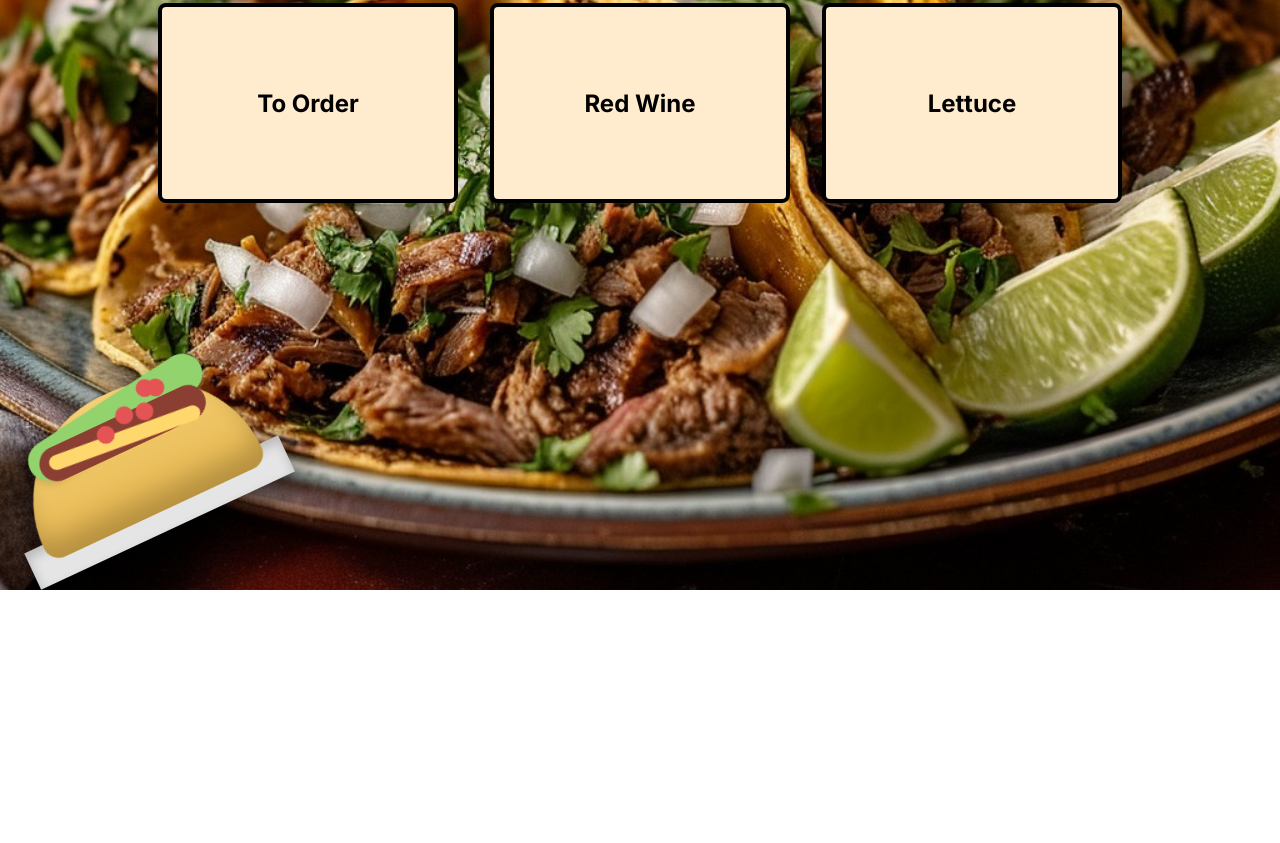
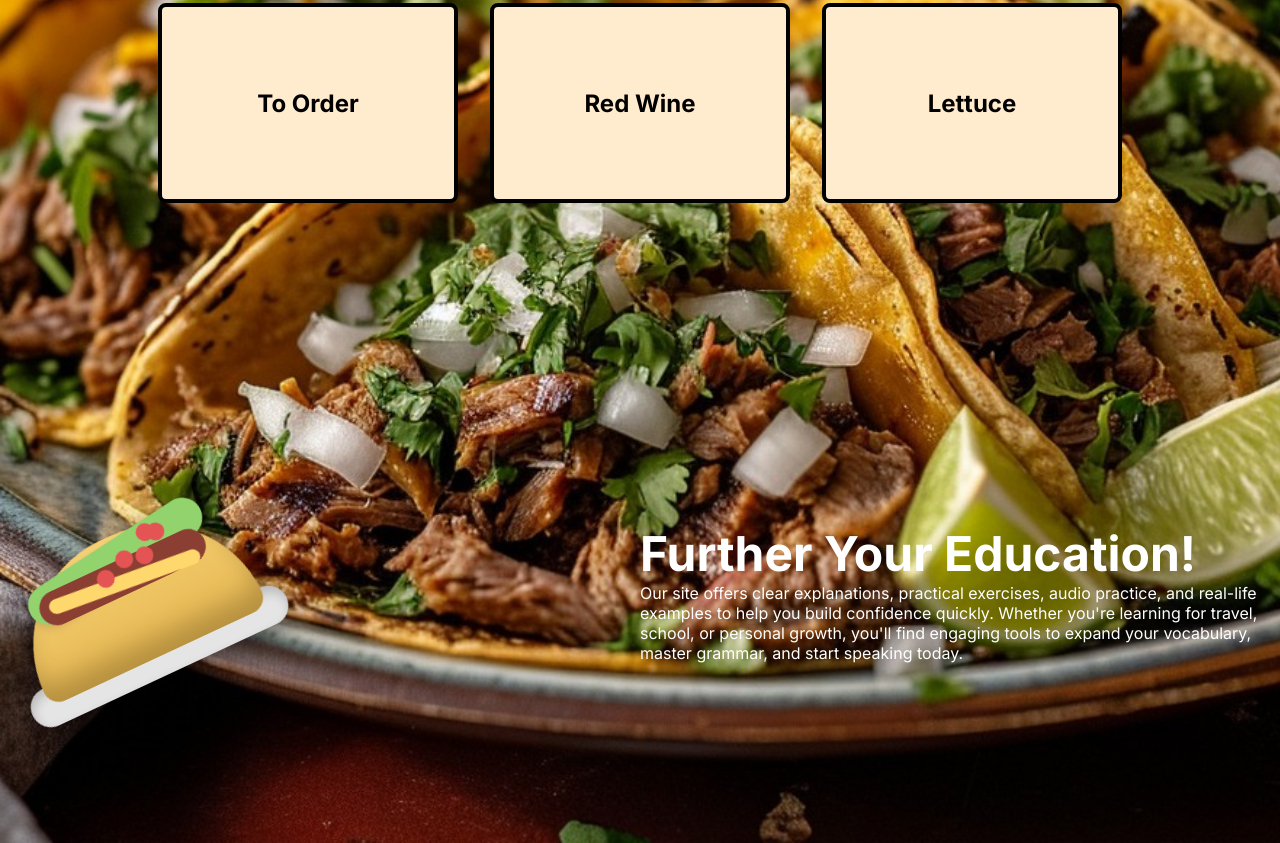
Before and after one commit to lengleman-spec/spanish-flashcards, a plain HTML site: page index.html in a window 1280 px wide. Shown: the part 644-1487 px from the top of the page. Before the commit the page ends 1234 px from the top, so only its background shows below. Drawn offline with Linux system fonts and the light colour scheme.

Commit message:
Align 'learn more' section using grid. Aligned items's content using flexbox.

```diff
--- a/index.html
+++ b/index.html
@@ -70,8 +70,11 @@
       </div>
     </div>
 
+    <!-- Learn More Section -->
+    <section class="learn-more-section">
       <!-- ANIMATED CARTOON TACO -->
-    <section class="animation-container">
+
+      <div class="animation-container">
         <div class="taco">
           <div class="plate"></div>
           <div class="shell"></div>
@@ -80,6 +83,20 @@
           <div class="cheese"></div>
           <div class="tomatoes"></div>
         </div>
+      </div>
+
+      <div class="learn-more-container">
+        <div class="learn-more-text">
+          <h2>Further Your Education!</h2>
+          <p>
+            Our site offers clear explanations, practical exercises, audio
+            practice, and real-life examples to help you build confidence
+            quickly. Whether you're learning for travel, school, or personal
+            growth, you'll find engaging tools to expand your vocabulary, master
+            grammar, and start speaking today.
+          </p>
+        </div>
+      </div>
     </section>
   </body>
 </html>
--- a/styles.css
+++ b/styles.css
@@ -80,9 +80,7 @@ h1 {
 
 /* ----------- TACO ANIMATION SECTION ---------- */
 .animation-container {
-  /* display: flex;
-  justify-content: center; */
-  margin-top: 4rem;
+  margin: 10rem 0;
 }
 
 .taco {
@@ -101,6 +99,7 @@ h1 {
   bottom: 0;
   left: -10px;
   box-shadow: inset 0 6px 12px rgba(0, 0, 0, 0.2);
+  border-radius: 20px;
 }
 
 .shell {
@@ -159,3 +158,25 @@ h1 {
     30px -16px 0 #e45454;
 }
 /* Box-shadow above creates 3 more 'tomatoes', separated by commas */
+
+/* -------- Further Learning Section -------- */
+.learn-more-section {
+  display: grid;
+  grid-template-columns: 1fr 1fr;
+  justify-content: space-between;
+  align-content: center;
+}
+
+.learn-more-container {
+  display: flex;
+  justify-content: center;
+  align-items: center;
+  color: white;
+}
+
+.learn-more-text h2 {
+  font-size: 3rem;
+}
+.learn-more-text p {
+  font-size: 1rem;
+}
```
Lines whose indentation alone changed are shown as unchanged.
